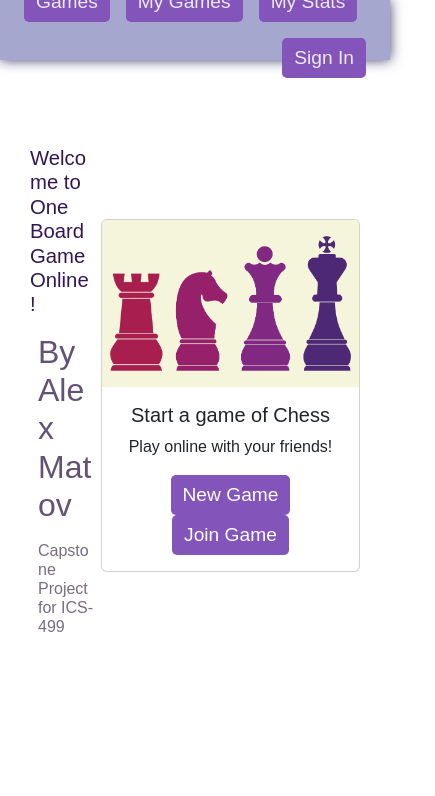
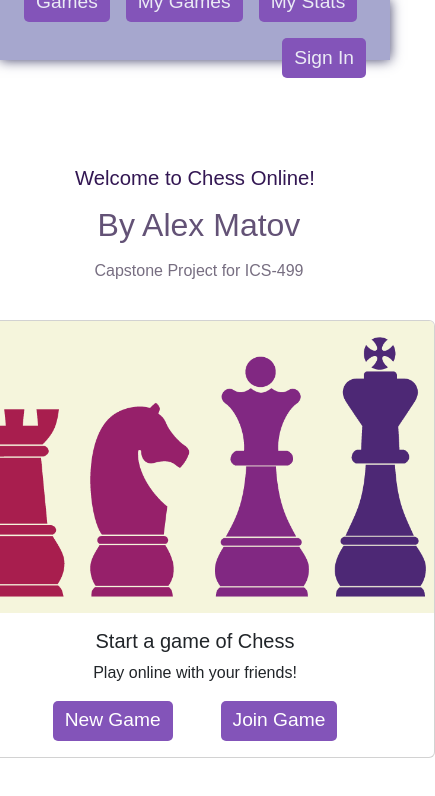
Before and after one commit to tomatogrove/ICS499-Individual-Frontend, an Angular app in the folder BoardGameProject/: page /home in a window 390 px wide. Shown: the top 796 px of the page, 435 px wide, since content can reach past the window. Built offline with nearby package versions, Linux system fonts and the light colour scheme.

Commit message:
media queries on home screen '___'

```diff
--- a/BoardGameProject/src/app/app.component.css
+++ b/BoardGameProject/src/app/app.component.css
@@ -1,7 +1,8 @@
 body {
-    margin-top: 60px;
+    margin-top: 80px;
     padding: 30px;
     font-family: sans-serif;
+    height: 100%;
 }
 
 main {
--- a/BoardGameProject/src/app/game/game.component.ts
+++ b/BoardGameProject/src/app/game/game.component.ts
@@ -164,7 +164,9 @@ export class GameComponent {
       modalRef.componentInstance.title = title;
       modalRef.componentInstance.text = text;
       this.subscriptions.push(modalRef.closed.subscribe(() => {
-        this.router.navigate(["/home"]);
+        this.hasLeft = true;
+        this.socket.disconnect();
+        this.router.navigate(["my-stats"]);
       }));
 
     })
--- a/BoardGameProject/src/app/home-screen/home-screen.component.css
+++ b/BoardGameProject/src/app/home-screen/home-screen.component.css
@@ -35,3 +35,37 @@
     background-color: beige;
     padding: 1rem .5rem;
 }
+
+@media (max-width: 1000px) {
+    .flex {
+        flex-direction: column;
+    }
+
+    .home-screen-title {
+        align-items: center;
+        justify-content: center;
+        display: flex;
+    }
+
+    .home-screen-subtitle {
+        align-items: center;
+        justify-content: center;
+        display: flex;
+    }
+
+    .home-screen-subtitle-smaller {
+        align-items: center;
+        justify-content: center;
+        display: flex;
+    }
+
+    .home-screen-title-blocks {
+        width: 90%;
+        display: flex;
+        flex-direction: column;
+        justify-content: center;
+        align-content: center;
+        margin-bottom: 2rem;
+        flex-wrap: wrap;
+    }
+}
--- a/BoardGameProject/src/app/home-screen/home-screen.component.html
+++ b/BoardGameProject/src/app/home-screen/home-screen.component.html
@@ -1,6 +1,6 @@
 <div class="flex space-above">
   <div class="home-screen-title-blocks">
-    <h1 class="header home-screen-title">Welcome to One Board Game Online!</h1>
+    <h1 class="header home-screen-title">Welcome to Chess Online!</h1>
     <h3 class="home-screen-subtitle">By Alex Matov</h3>
     <h5 class="home-screen-subtitle home-screen-subtitle-smaller">Capstone Project for ICS-499</h5>
   </div>
```
